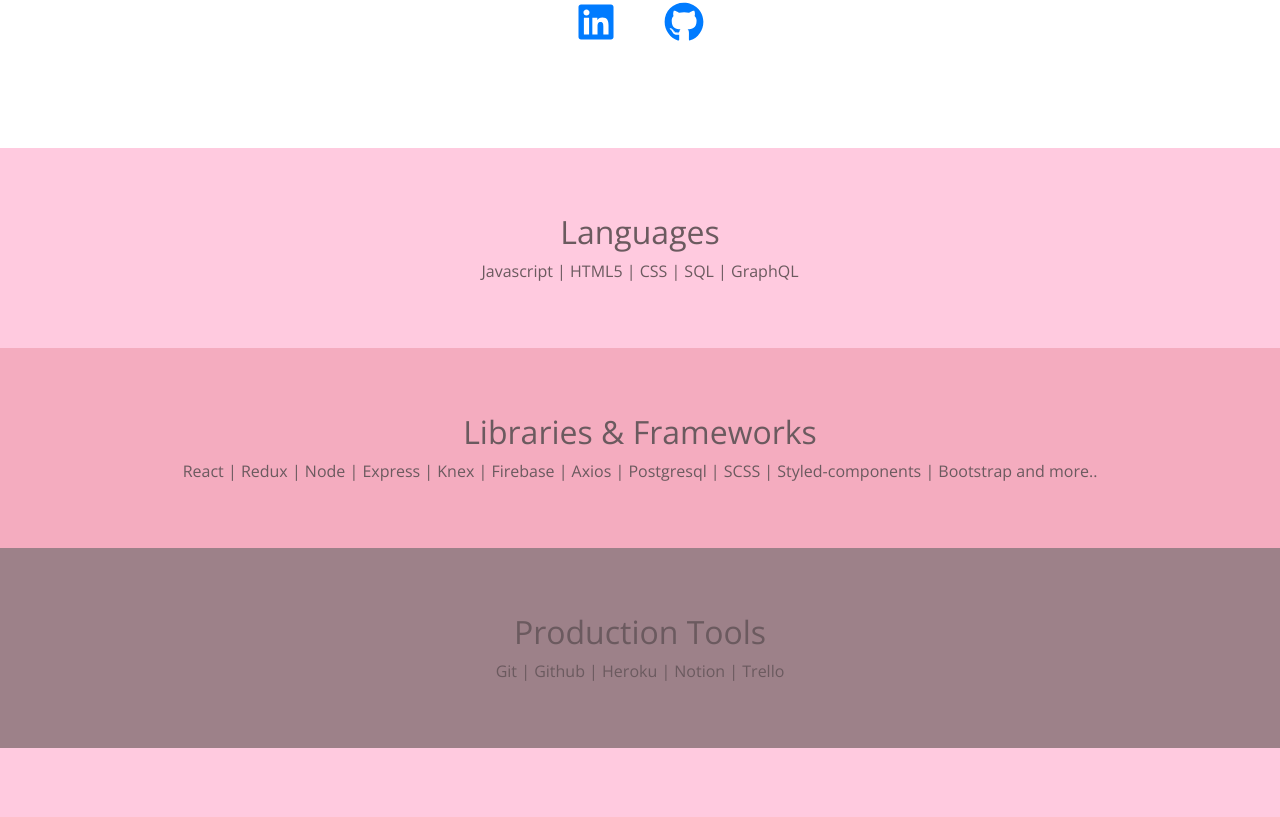
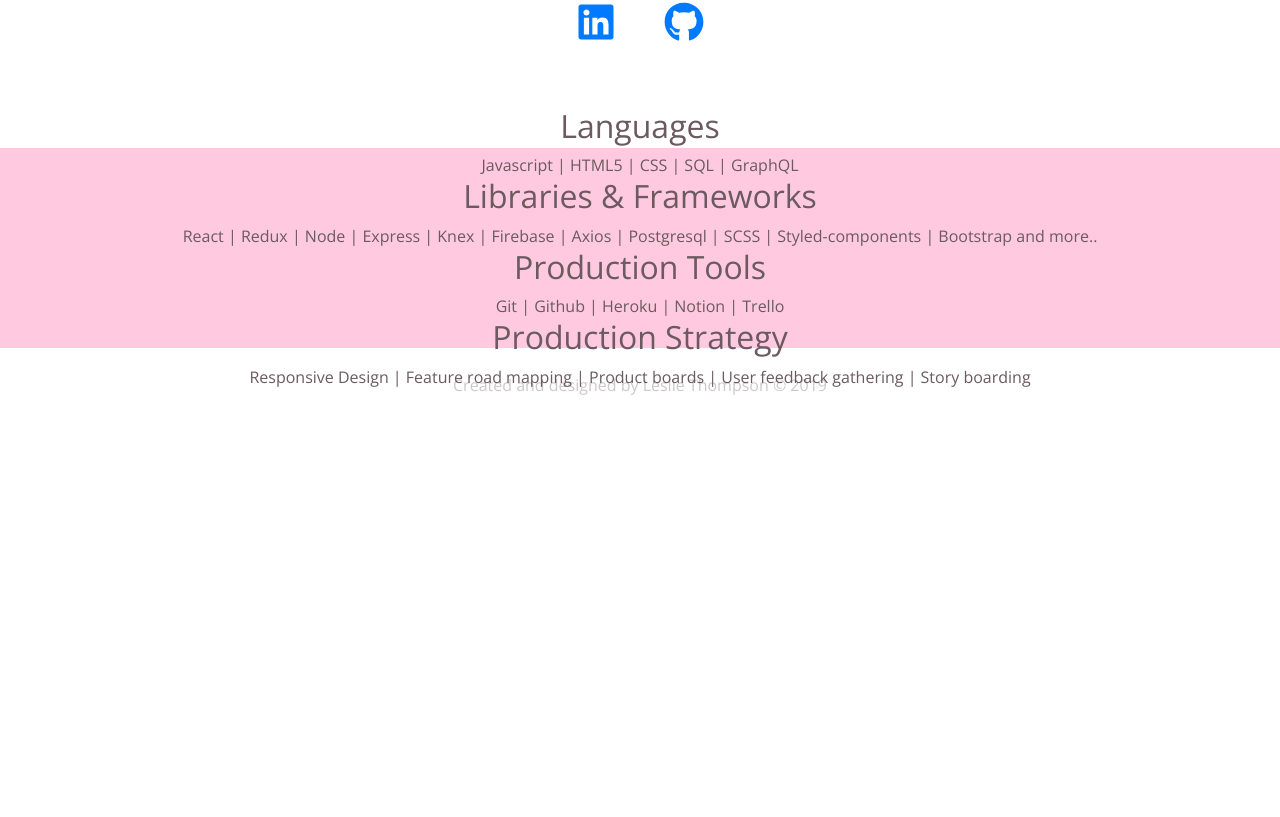
Before and after one commit to LCRT215/Portfolio, a React (Create React App) app: page / in a window 1280 px wide. Shown: the part 643-1460 px from the top of the page. After the commit the page ends 1066 px from the top, so only its background shows below. Built offline with nearby package versions, Linux system fonts and the light colour scheme; a web font is replaced by a local one.

Commit message:
updates to home and replate url

```diff
--- a/src/components/Home/Home.js
+++ b/src/components/Home/Home.js
@@ -45,8 +45,19 @@ function Home() {
       <div className="sections one">
         <h2>Languages</h2>
         Javascript | HTML5 | CSS | SQL | GraphQL
+        <br />
+        <h2> Libraries & Frameworks</h2>
+        React | Redux | Node | Express | Knex | Firebase | Axios | Postgresql |
+        SCSS | Styled-components | Bootstrap and more..
+        <br />
+        <h2> Production Tools</h2>
+        Git | Github | Heroku | Notion | Trello
+        <br />
+        <h2>Production Strategy</h2>
+        Responsive Design | Feature road mapping | Product boards | User
+        feedback gathering | Story boarding
       </div>
-      <div className="sections two">
+      {/* <div className="sections two">
         <h2> Libraries & Frameworks</h2>
         React | Redux | Node | Express | Knex | Firebase | Axios | Postgresql |
         SCSS | Styled-components | Bootstrap and more..
@@ -59,7 +70,7 @@ function Home() {
         <h2>Production Strategy</h2>
         Responsive Design | Feature road mapping | Product boards | User
         feedback gathering | Story boarding
-      </div>
+      </div> */}
     </div>
   );
 }
--- a/src/components/Projects/projectData.js
+++ b/src/components/Projects/projectData.js
@@ -17,7 +17,7 @@ export default [
     description:
       "Replate is an fully responsive application that allows local businesses to donate their leftover foods and have a volunteer pick up the food and take it to peoples in need. (Think a philanthropic UberEats.) I created the UI for this application and am currently developing a back-end to make this a full-stack project.",
     tech: "HTML | LESS | JavaScript ",
-    link: "https://ecstatic-saha-6686b6.netlify.com/",
+    link: "https://replate-ui.netlify.com/",
     github: "https://github.com/replate-phil/UI-Build-Week-1"
   },
   {
```
